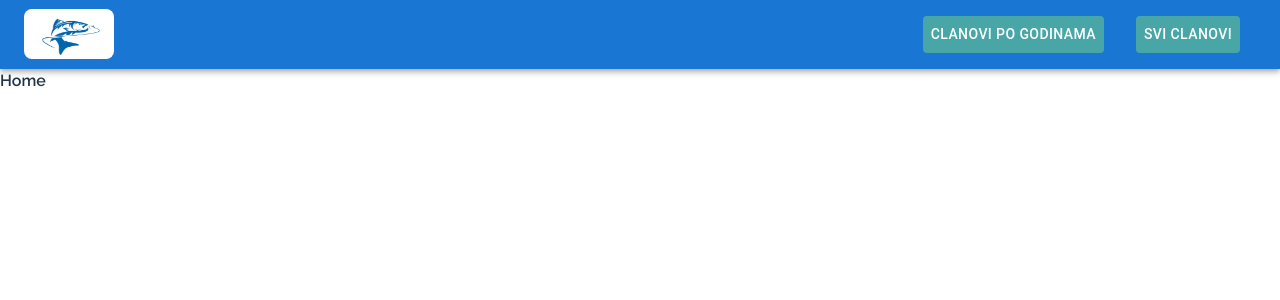
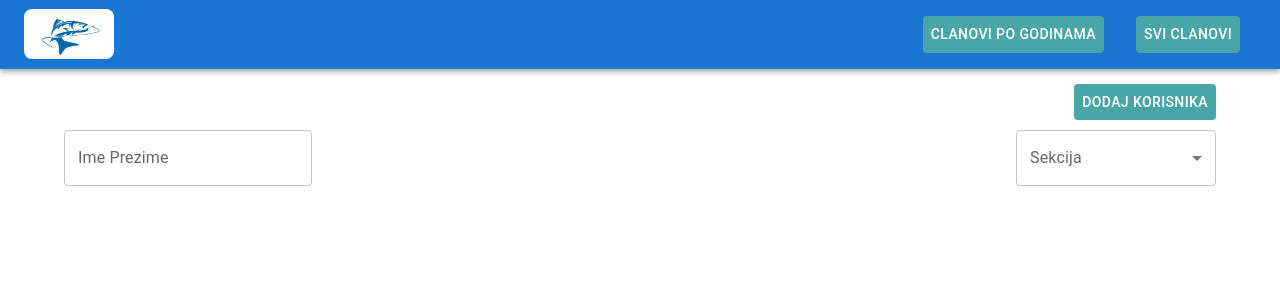
Before and after one commit to Amar-Omerika/FishFlow, a React (Vite) app: page / in a window 1280 px wide. Shown: the top 300 px of the page. Built offline with nearby package versions, Linux system fonts and the light colour scheme.

Commit message:
feat: optimize routes and add inputs and pickers

```diff
--- a/src/ui/Home.tsx
+++ b/src/ui/Home.tsx
@@ -1,5 +1,67 @@
+import React, { ChangeEvent, useState } from "react";
+import {
+  Container,
+  Button,
+  TextField,
+  Select,
+  MenuItem,
+  FormControl,
+  InputLabel,
+} from "@mui/material";
+
+import { styled } from "@mui/system";
+import { COLORS } from "../ui/constants/constants";
+
+const StyledContainer = styled(Container)({
+  padding: "5px",
+});
+
 const Home = () => {
-  return <div>Home</div>;
+  const [section, setSection] = useState<string>("");
+
+  const handleChange = (event: ChangeEvent<{ value: unknown }>) => {
+    setSection(event.target.value as string);
+  };
+  return (
+    <StyledContainer>
+      <div
+        style={{ display: "flex", justifyContent: "end", marginTop: "10px" }}
+      >
+        <Button style={{ backgroundColor: COLORS.primary, color: "#fff" }}>
+          Dodaj Korisnika
+        </Button>
+      </div>
+      <Container
+        maxWidth="xl"
+        disableGutters
+        sx={{
+          display: "flex",
+          flexDirection: "row",
+          justifyContent: "space-between",
+          marginTop: "10px",
+        }}
+      >
+        <TextField id="outlined-basic" label="Ime Prezime" variant="outlined" />
+        <FormControl variant="outlined" sx={{ minWidth: 200 }}>
+          <InputLabel id="section-label">Sekcija</InputLabel>
+          <Select
+            labelId="section-label"
+            id="section-select"
+            value={section}
+            onChange={() => handleChange}
+            label="Sekcija"
+          >
+            <MenuItem value="">
+              <em>None</em>
+            </MenuItem>
+            <MenuItem value={10}>Stari - Grad</MenuItem>
+            <MenuItem value={20}>Fejiceva</MenuItem>
+            <MenuItem value={30}>Spanski Logor</MenuItem>
+          </Select>
+        </FormControl>
+      </Container>
+    </StyledContainer>
+  );
 };
 
 export default Home;
--- a/src/ui/components/AppRouter.tsx
+++ b/src/ui/components/AppRouter.tsx
@@ -1,6 +1,8 @@
 import { Routes, Route } from "react-router-dom";
-import Home from "../Home";
+import { lazy, Suspense } from "react";
 import Layout from "./Layout";
+
+const Home = lazy(() => import("../Home"));
 
 const AppRouter = () => {
   return (
@@ -9,7 +11,9 @@ const AppRouter = () => {
         path="/"
         element={
           <Layout>
-            <Home />
+            <Suspense fallback={<div>Loading...</div>}>
+              <Home />
+            </Suspense>
           </Layout>
         }
       />
--- a/src/ui/components/NavBar.tsx
+++ b/src/ui/components/NavBar.tsx
@@ -7,11 +7,11 @@ import Typography from "@mui/material/Typography";
 import Menu from "@mui/material/Menu";
 import MenuIcon from "@mui/icons-material/Menu";
 import Container from "@mui/material/Container";
-import Avatar from "@mui/material/Avatar";
 import Button from "@mui/material/Button";
 import Tooltip from "@mui/material/Tooltip";
 import MenuItem from "@mui/material/MenuItem";
 import desktopIcon from "../assets/desktopIcon.jpg";
+import { COLORS } from "../constants/constants";
 
 const pages = ["Clanovi po godinama", "Svi Clanovi"];
 
@@ -101,7 +101,7 @@ const Navbar = () => {
                 key={page}
                 onClick={handleCloseNavMenu}
                 sx={{ my: 2, color: "white", display: "block", mx: 2 }}
-                style={{ backgroundColor: "#48A6A7" }}
+                style={{ backgroundColor: COLORS.primary }}
               >
                 {page}
               </Button>
--- /dev/null
+++ b/src/ui/constants/constants.ts
@@ -0,0 +1,3 @@
+export const COLORS = {
+  primary: "#48A6A7",
+};
```
